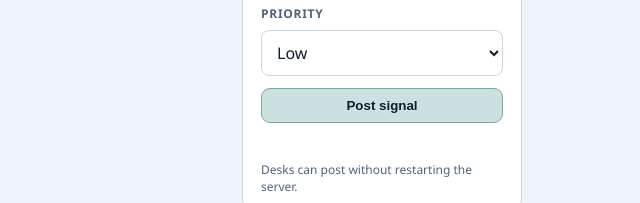
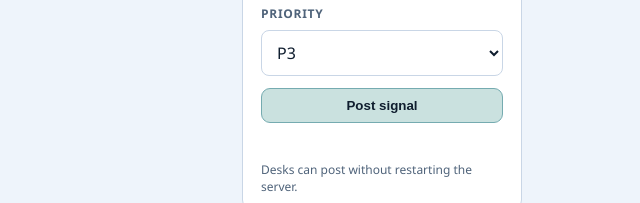
Before and after one commit to Bialkasss/neueda-training, a website: page app/public/index.html in a window 1280 px wide. Shown: the part 502-705 px from the top of the page, 640-1280 px from the left. Drawn offline with Linux system fonts and the light colour scheme; no server answers.

Commit message:
Signal post form priority picker adjusted taxonomy

```diff
--- a/app/public/index.html
+++ b/app/public/index.html
@@ -68,9 +68,9 @@
 
           <label class="field-label" for="priority-input">Priority</label>
           <select id="priority-input" name="priority">
-            <option value="high">High</option>
-            <option value="medium">Medium</option>
-            <option value="low" selected>Low</option>
+            <option value="P1">P1</option>
+            <option value="P2">P2</option>
+            <option value="P3" selected>P3</option>
           </select>
 
           <button class="btn" type="submit">Post signal</button>
--- a/app/server.js
+++ b/app/server.js
@@ -116,7 +116,7 @@ const server = http.createServer(async (req, res) => {
       desk,
       message,
       status,
-      category,
+priority,
       createdAt: new Date().toISOString(),
     };
 
```
